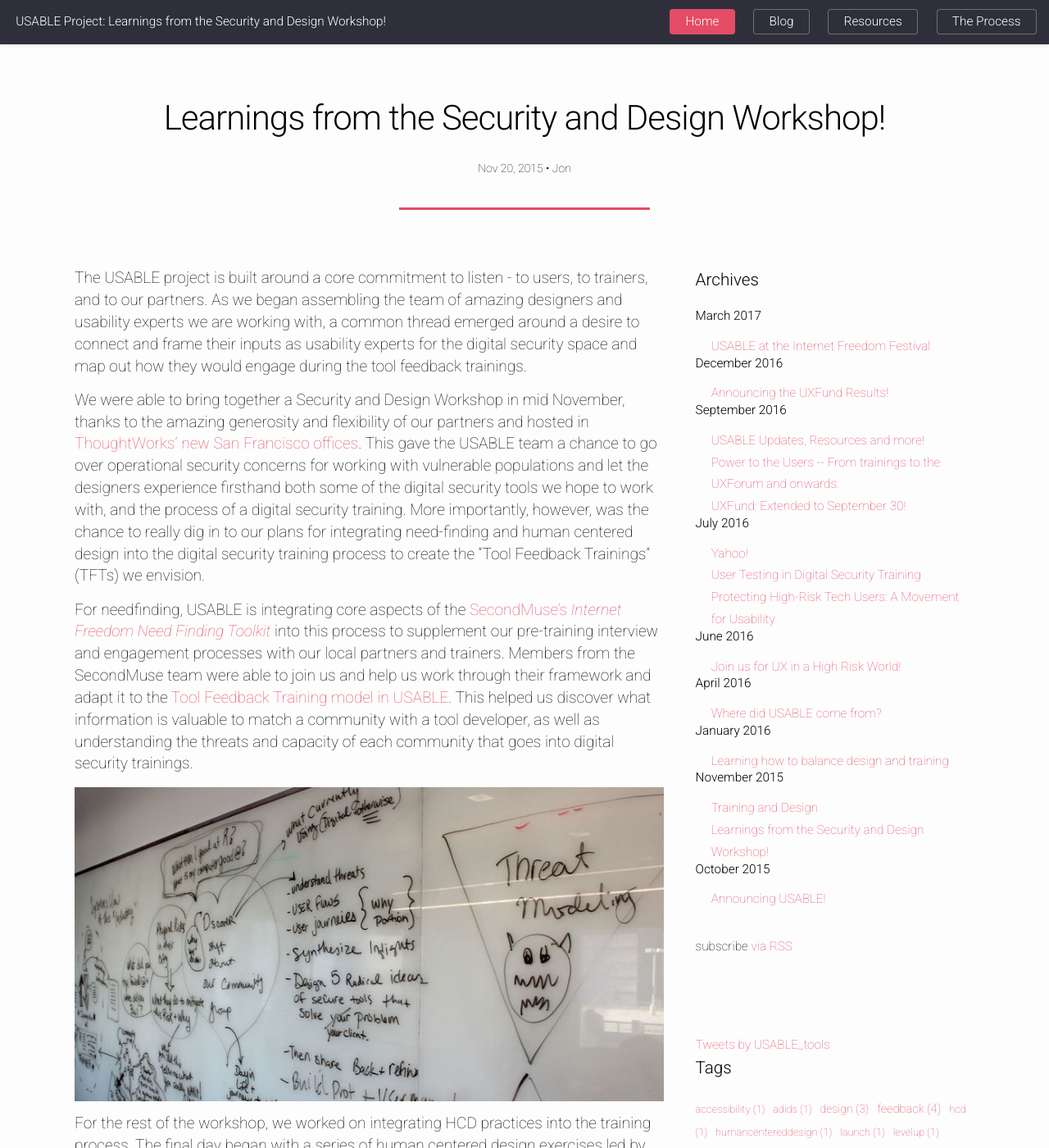
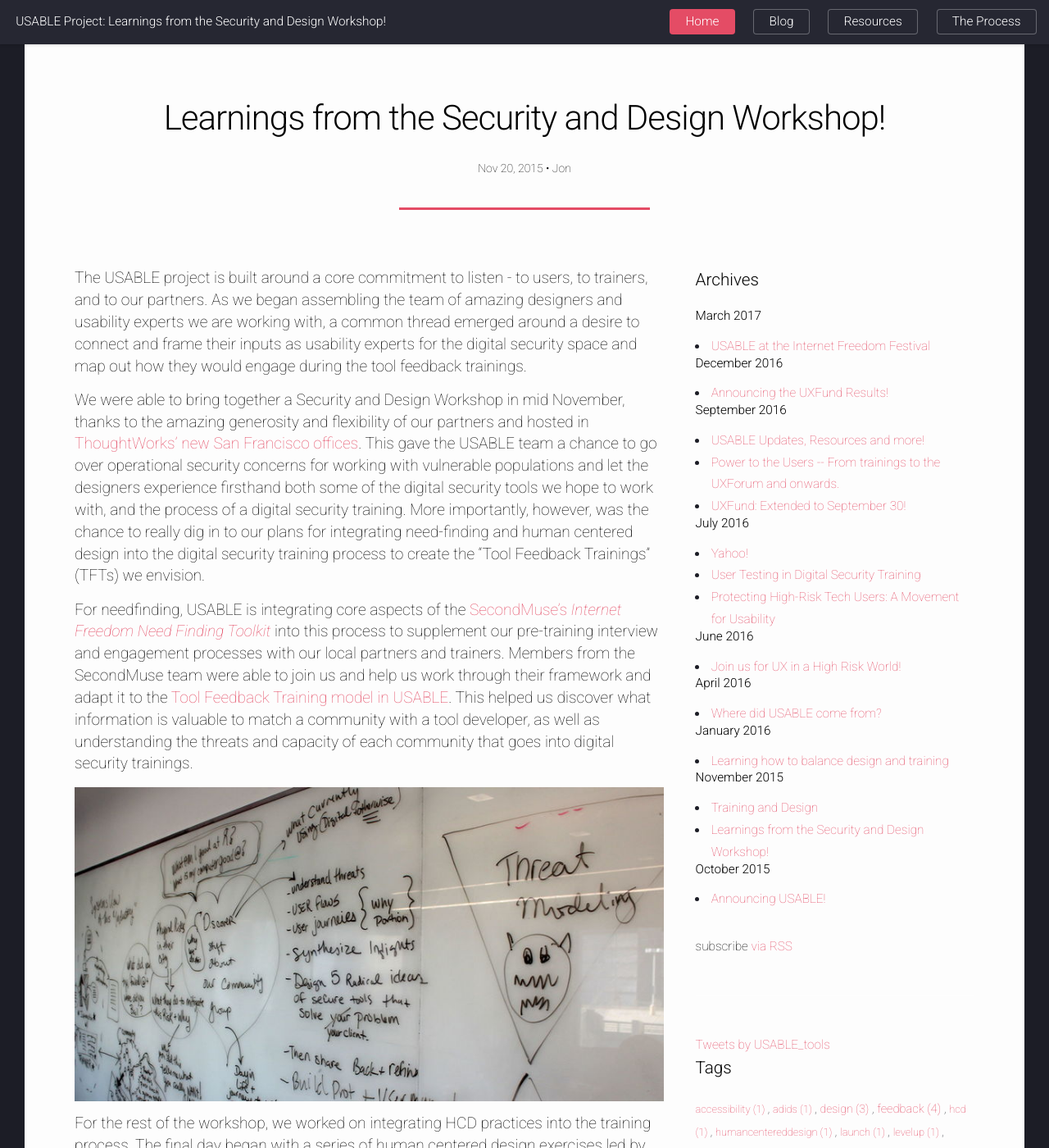
Before and after one commit to OpenInternet/USABLE-website, a Jekyll site: the page built from _posts/2015-11-20-securitydesigworkshop.md, in a window 1280 px wide and 1400 px high. Shown: the whole window at 82% size. Built offline with Jekyll 4.4.1, drawn with Linux system fonts in a browser that asks for light colours; comment, search, counter and statistics services are not loaded.

Commit message:
changing default/blog layout background css

```diff
--- a/_includes/head.html
+++ b/_includes/head.html
@@ -20,10 +20,7 @@
 		<script src="/js/skel.min.js"></script>
 		<script src="/js/skel-layers.min.js"></script>
 		<script src="/js/init.js"></script>
-		<style>
-				        html {background: #fdfdfd !important; color: #1c1d26 !important; }
-		       h2,h3,h4,p, section>h1 {color: black !important;}
-		        </style>
+
 		<noscript>
 			<link rel="stylesheet" href="/css/skel.css" />
 			<link rel="stylesheet" href="/css/style.css" />
--- a/_sass/_layout.scss
+++ b/_sass/_layout.scss
@@ -1,3 +1,7 @@
+
+div#main {background: #fdfdfd !important; color: #1c1d26 !important; }
+div#main h2,h3,h4,p, section>h1 {color: black !important;}
+
 /**
  * Site header
  */
```
